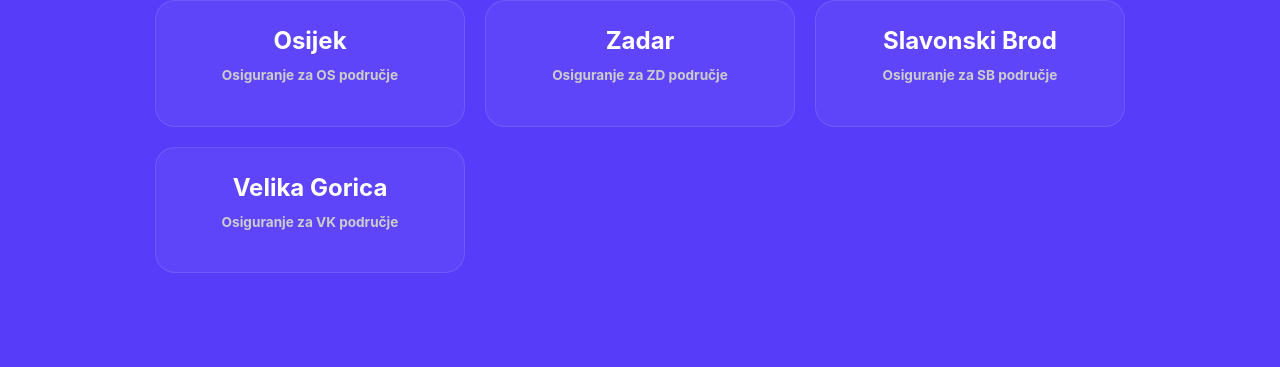
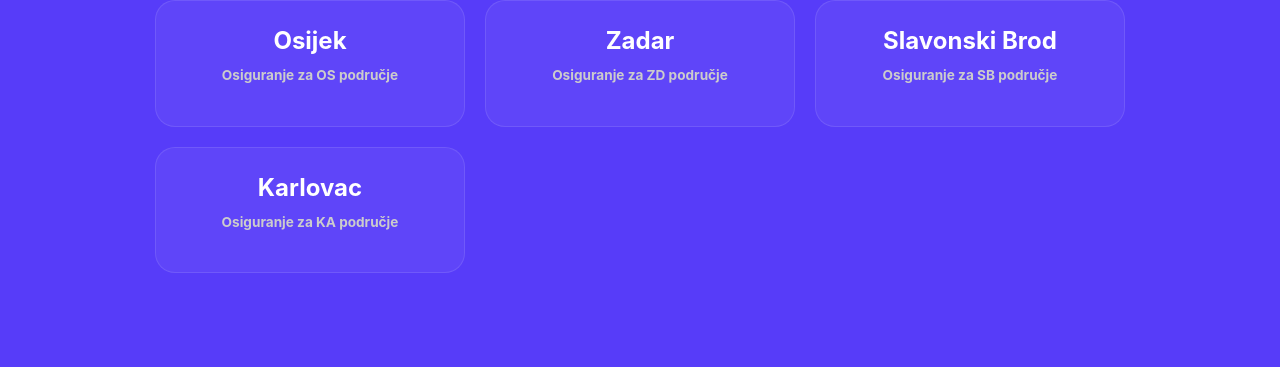
Before and after one commit to Filip-Gale/OsigurajHR, a Jekyll site: the page built from auto-osiguranje/index.md, in a window 1280 px wide and 900 px high, scrolled down 403 px. Shown: the part 87-454 px from the top of the window. Built offline with Jekyll 4.4.1, drawn with Linux system fonts in a browser that asks for light colours.

Commit message:
Update index.md

```diff
--- a/auto-osiguranje/index.md
+++ b/auto-osiguranje/index.md
@@ -51,10 +51,10 @@ title: Auto osiguranje po gradovima
         </div>
     </a>
 
-    <a href="{{ '/auto-osiguranje/velika-gorica/' | relative_url }}" style="text-decoration: none;">
+    <a href="{{ '/auto-osiguranje/karlovac/' | relative_url }}" style="text-decoration: none;">
         <div style="background: rgba(255,255,255,0.05); border: 1px solid rgba(255,255,255,0.1); padding: 25px; border-radius: 20px; text-align: center; transition: 0.3s;">
-            <h2 style="color: #fff; margin: 0; font-size: 1.5rem;">Velika Gorica</h2>
-            <p style="color: #ccc; margin-top: 10px; font-size: 0.85rem;">Osiguranje za VK područje</p>
+            <h2 style="color: #fff; margin: 0; font-size: 1.5rem;">Karlovac</h2>
+            <p style="color: #ccc; margin-top: 10px; font-size: 0.85rem;">Osiguranje za KA područje</p>
         </div>
     </a>
 
```
